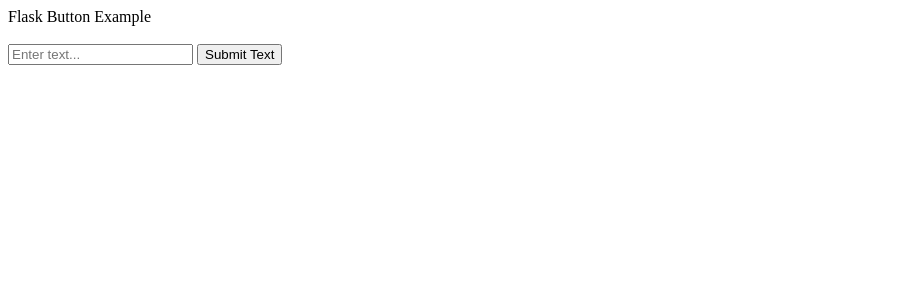
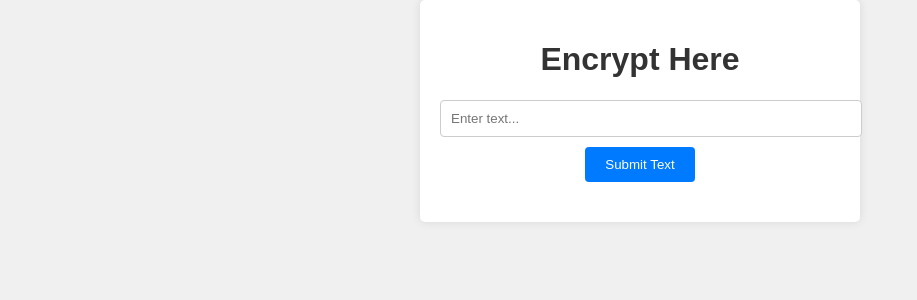
Before and after one commit to monke7769/passion, a Flask app: page / in a window 1280 px wide. Shown: the top 300 px of the page, without its empty margins (0-917 px from the left). Run offline with Flask 3, Linux system fonts and the light colour scheme.

Commit message:
front end

```diff
--- a/templates/index.html
+++ b/templates/index.html
@@ -1,14 +1,64 @@
 <!DOCTYPE html>
-
 <html>
 <head>
-    Flask Button Example
-    <br> </br>
+    <title>Flask Button Example</title>
+    <style>
+        /* Add some basic styling for a cleaner look */
+        body {
+            font-family: Arial, sans-serif;
+            text-align: center;
+            background-color: #f0f0f0;
+            margin: 0;
+            padding: 0;
+        }
+
+        #container {
+            max-width: 400px;
+            margin: 0 auto;
+            padding: 20px;
+            background-color: #fff;
+            border-radius: 5px;
+            box-shadow: 0 0 10px rgba(0, 0, 0, 0.1);
+        }
+
+        h1 {
+            color: #333;
+        }
+
+        #textInput {
+            width: 100%;
+            padding: 10px;
+            margin-bottom: 10px;
+            border: 1px solid #ccc;
+            border-radius: 4px;
+        }
+
+        #submitButton {
+            background-color: #007bff;
+            color: #fff;
+            border: none;
+            border-radius: 4px;
+            padding: 10px 20px;
+            cursor: pointer;
+        }
+
+        #submitButton:hover {
+            background-color: #0056b3;
+        }
+
+        #result {
+            margin-top: 20px;
+            font-weight: bold;
+        }
+    </style>
 </head>
 <body>
-    <input type="text" id="textInput" placeholder="Enter text...">
-    <button id="submitButton">Submit Text</button>
-    <div id="result"></div>
+    <div id="container">
+        <h1>Encrypt Here</h1>
+        <input type="text" id="textInput" placeholder="Enter text...">
+        <button id="submitButton">Submit Text</button>
+        <div id="result"></div>
+    </div>
 
     <script>
         document.getElementById('submitButton').addEventListener('click', function() {
```
